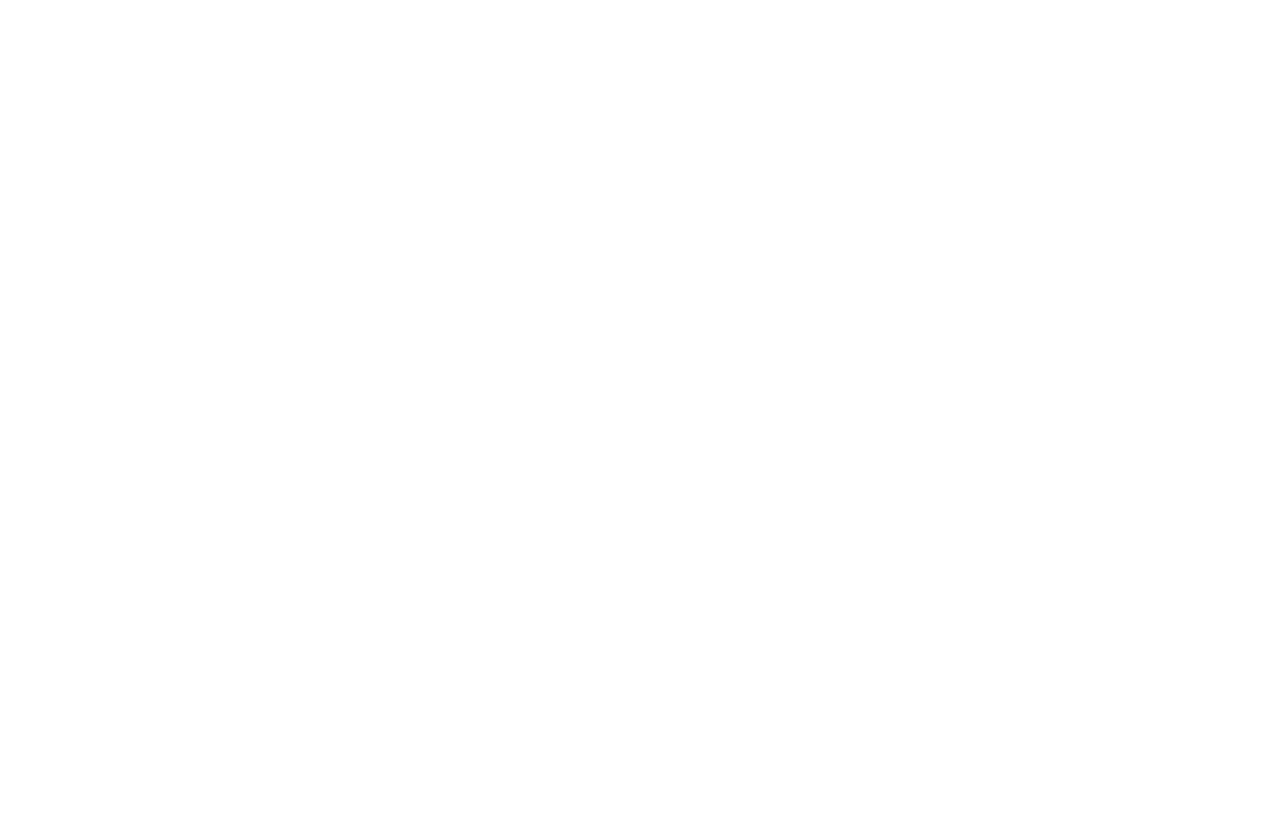
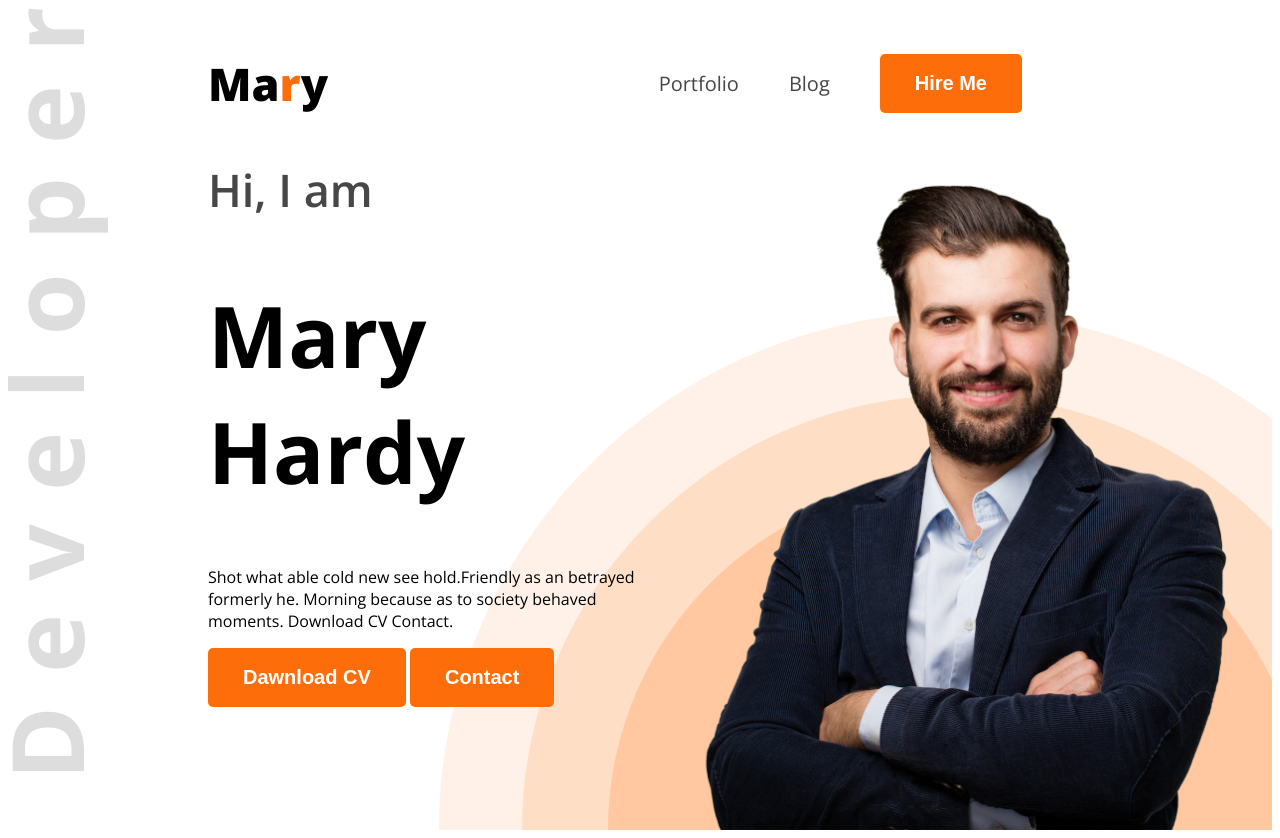
Before and after one commit to bibiotbibi/web-developer-portfolio, a plain HTML site: page index.html in a window 1280 px wide. Before the commit the page ends 800 px from the top, so only its background shows below. Drawn offline with nearby package versions, Linux system fonts and the light colour scheme.

Commit message:
added all changes

```diff
--- a/index.html
+++ b/index.html
@@ -4,9 +4,33 @@
     <meta charset="UTF-8">
     <meta name="viewport" content="width=device-width, initial-scale=1.0">
     <title>web developer portfolio</title>
+     <link rel="preconnect" href="https://fonts.googleapis.com">
+<link rel="preconnect" href="https://fonts.gstatic.com" crossorigin>
+<link href="https://fonts.googleapis.com/css2?family=Open+Sans:ital,wght@0,300..800;1,300..800&display=swap" rel="stylesheet">
+    <link rel="stylesheet" href="styles/portfolio.css">
 </head>
-<body>
-    <header></header>
+<body class="open-sans-normal">
+    <header class="header">
+        <nav>
+            <h3 class="nav-title">Ma<span class="text-primary">r</span>y</h3>
+         <ul>
+            <li><a class="dark-2" href="">Portfolio</a></li>
+            <li><a class="dark-2" href="">Blog</a></li>
+            <li><a href=""><button class="btn-primary">Hire Me</button></a></li>
+         </ul>
+         </nav>
+         <div class="banner">
+            <div class="banner-contant">
+              <div class="banner-greetings dark-2">Hi, I am</div>
+              <h1 class="banner-titel">Mary Hardy</h1>
+              <p class="banner-description">Shot what able cold new see hold.Friendly as an betrayed formerly he. Morning because as to society behaved moments. Download CV Contact.
+              </p>
+              <button class="btn-primary">Dawnload CV</button>
+              <button class="btn-primary">Contact</button>
+            </div>
+            <img class="bannar-profile-pic" src="images/hardy.png" alt="">
+         </div>
+    </header>
     <main></main>
     <footer></footer>
 </body>
--- /dev/null
+++ b/styles/portfolio.css
@@ -0,0 +1,80 @@
+
+.open-sans-normal{
+  font-family: "Open Sans", sans-serif;
+  font-optical-sizing: auto;
+  font-style: normal;
+  font-variation-settings:
+    "wdth" 100;
+}
+
+/* shared style */
+.text-primary{
+  color: #FD6E0A;
+}
+
+.dark-2{
+  color: #474747;
+}
+
+.btn-primary{
+  background-color: #FD6E0A;
+  font-weight: bold;
+  font-size: 20px;
+  color: white;
+  padding: 18px 35px;
+  border-radius: 5px;
+  border: none;
+}
+
+/* nav styles */
+nav{
+   display: flex;
+   align-items: center;
+   justify-content: space-between;
+   margin: 0px 200px
+}
+.nav-title{
+  font-weight: 800;
+  font-size: 45px;
+}
+nav ul{
+  display:flex;
+  align-items: center;
+}
+nav ul li {
+     list-style: none;
+     margin-right: 50px;
+}
+nav li a {
+  text-decoration: none;
+  font-size: 20px;
+}
+/* header */
+.header{
+  background-image: url(../images/developer.png), url(../images/header_bg.png);
+  background-repeat: no-repeat;
+  background-position: top left, bottom right;
+}
+/* bannar style */
+.banner{
+  display: flex;
+  justify-content: space-between;
+  margin: 0 35px 0 200px;
+}
+.banner-greetings{
+  font-size: 45px;
+  font-weight: 600;
+}
+.bannar-contant{
+  max-width: 580px;
+}
+.banner-titel{
+  font-weight: bold;
+  font-size: 85px;
+}
+.bannar-description{
+  font-size: 18px;
+}
+.bannar-profile-pic{
+  width: 580px;
+}
```
